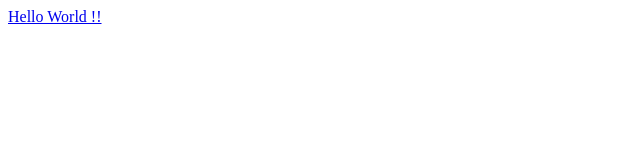
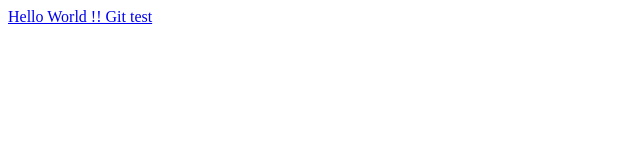
Before and after one commit to digitecs/Hello-World, a plain HTML site: page index.html in a window 1280 px wide. Shown: the full height of the page, 0-640 px from the left. Drawn offline with Linux system fonts and the light colour scheme.

Commit message:
Update index.html

```diff
--- a/index.html
+++ b/index.html
@@ -1 +1 @@
-<a href="https://digitecs.com"> Hello World !!</a>
+<a href="https://digitecs.com"> Hello World !! Git test</a>
```
